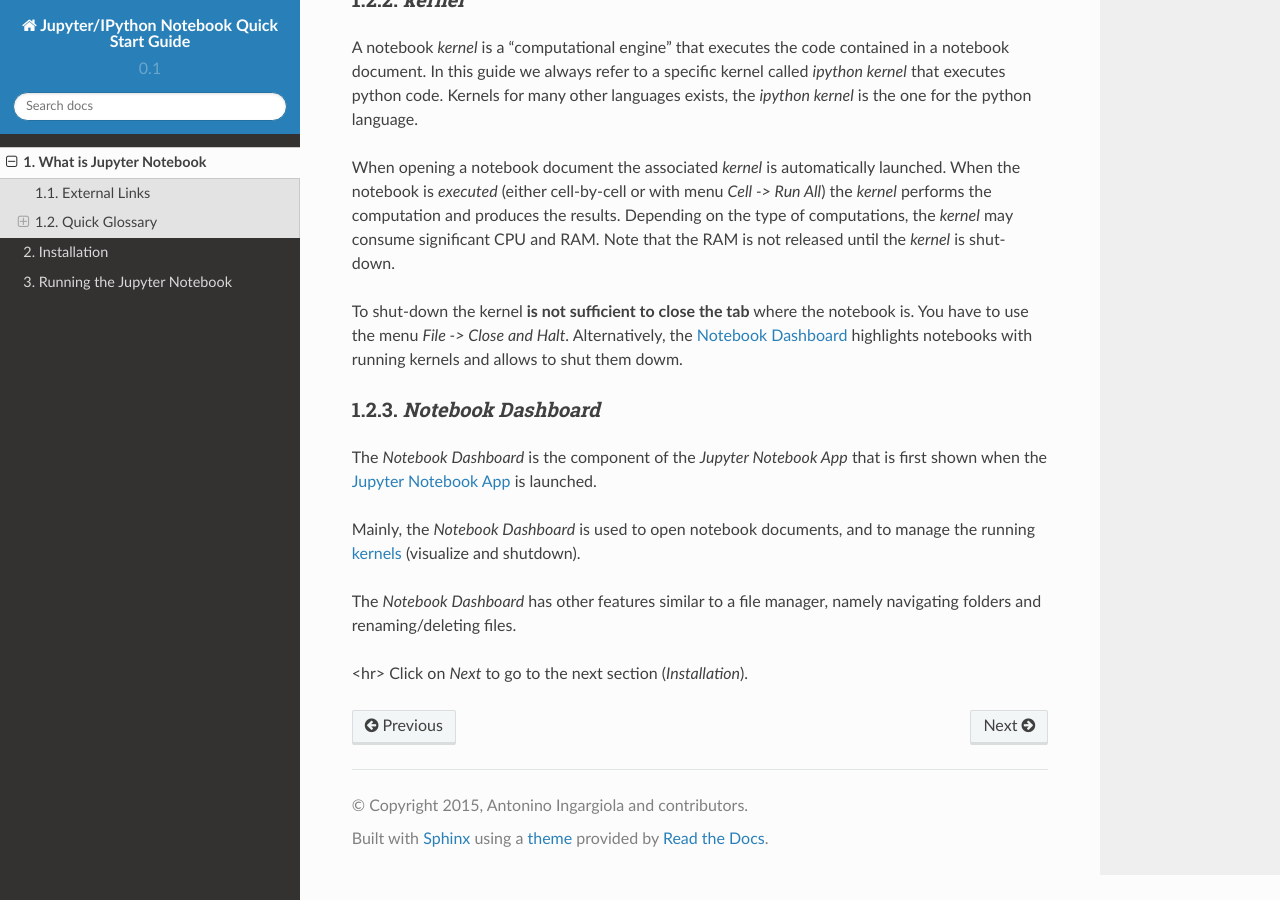
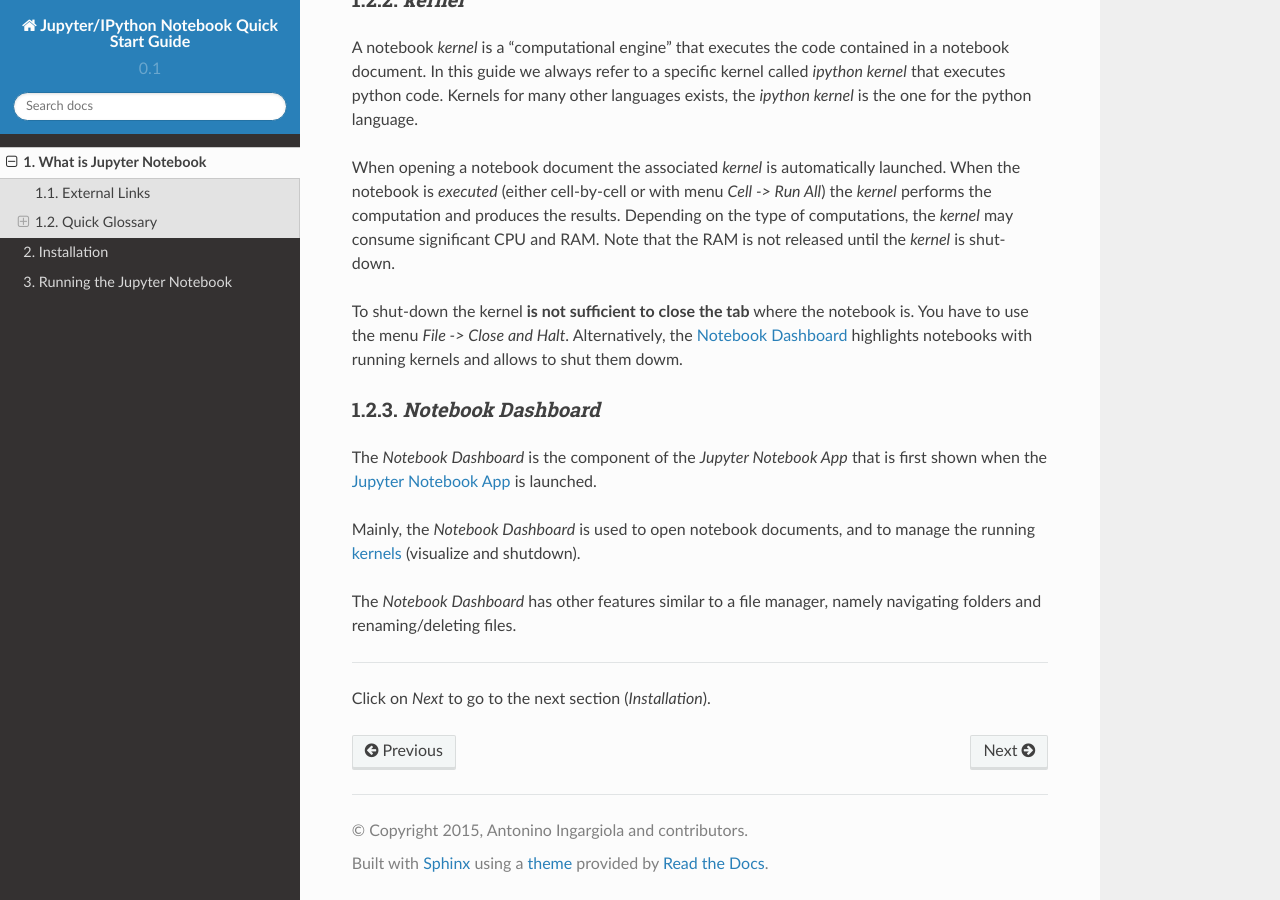
Before and after one commit to tritemio/jupyter_notebook_beginner_guide, a Sphinx documentation site: the page built from docs/what_is_jupyter.rst, in a window 1280 px wide and 900 px high, scrolled down 936 px. Built offline with Sphinx 7.4.7 and the Read the Docs theme 2.0.0, drawn with Linux system fonts in a browser that asks for light colours.

Commit message:
Update what_is_jupyter.rst

```diff
--- a/docs/what_is_jupyter.rst
+++ b/docs/what_is_jupyter.rst
@@ -82,5 +82,6 @@
 The *Notebook Dashboard* has other features similar to a file manager, namely
 navigating folders and renaming/deleting files.
 
-<hr>
+....
+
 Click on *Next* to go to the next section (*Installation*).
```
